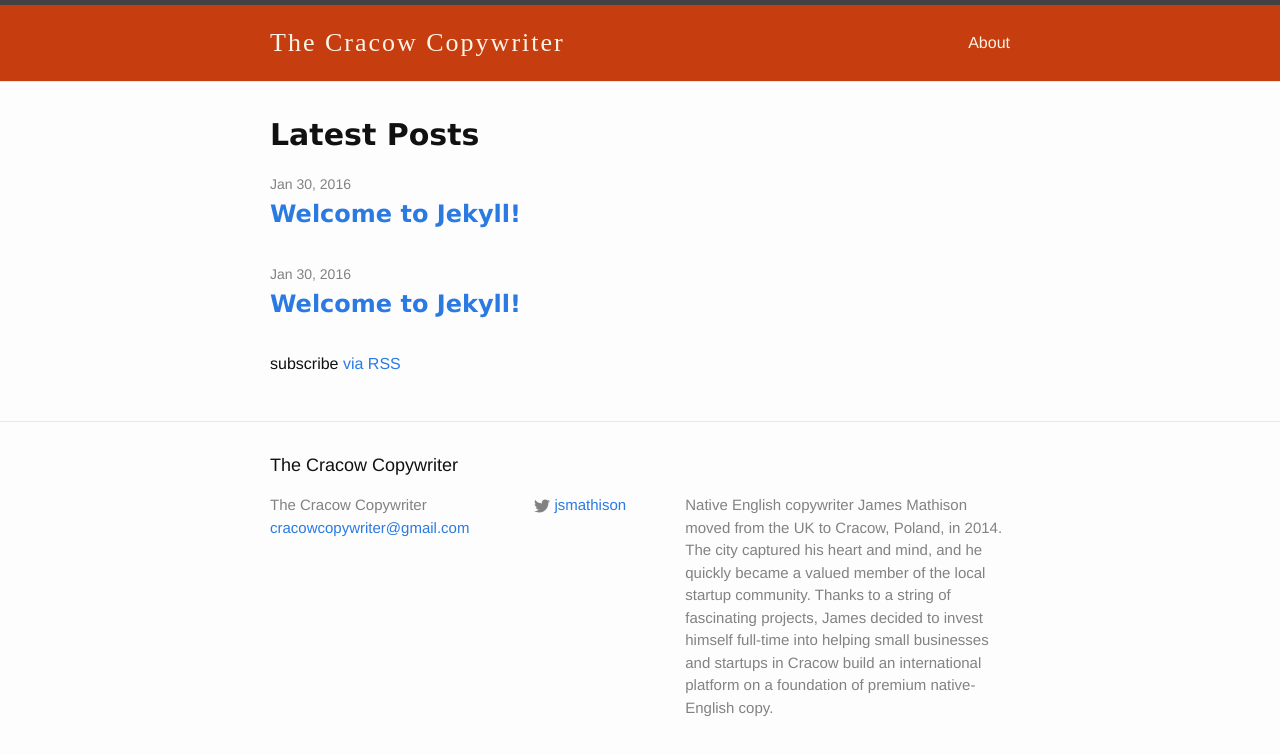
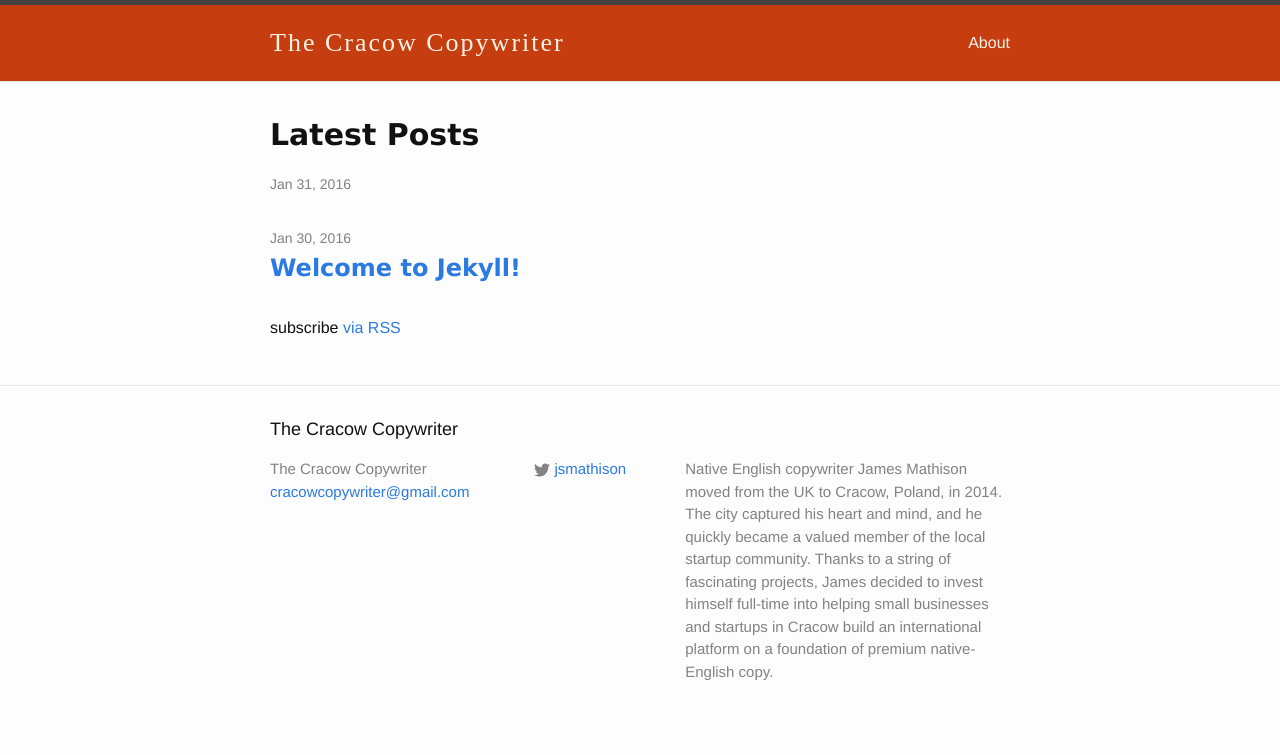
Before and after one commit to cracowcopywriter/cracowcopywriter.github.io, a Jekyll site: the page built from index.html, in a window 1280 px wide. Shown: the top 755 px of the page. Built offline with Jekyll 4.4.1, drawn with Linux system fonts in a browser that asks for light colours.

Commit message:
Update 2016-02-01-future-post.md

```diff
--- a/_posts/2016-02-01-future-post.md
+++ b/_posts/2016-02-01-future-post.md
@@ -1,8 +1,8 @@
 ---
 layout: post
-title:  "Welcome to Jekyll!"
+title:  "Future Post
 summary: "this is a summary"
-date:   2016-01-30 12:06:56 +0100
+date:   2016-02-01 12:06:56 +0100
 categories: jekyll update
 ---
 You’ll find this post in your `_posts` directory. Go ahead and edit it and re-build the site to see your changes. You can rebuild the site in many different ways, but the
```
